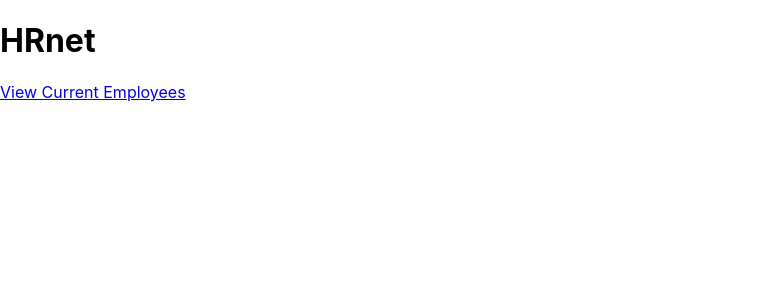
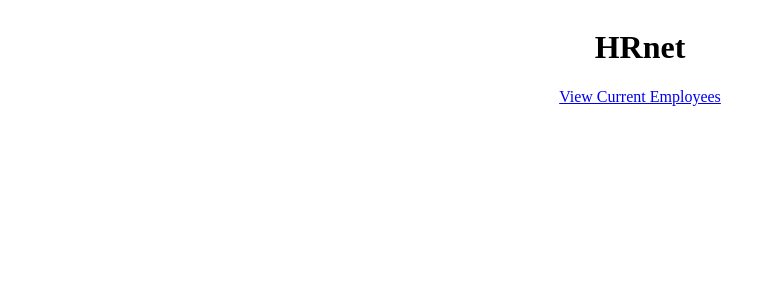
Before and after one commit to Patrice-H/PatriceHochard_14_23072022, a React (Create React App) app: page / in a window 1280 px wide. Shown: the top 300 px of the page, without its empty margins (0-784 px from the left). Built offline with nearby package versions, Linux system fonts and the light colour scheme; the HTML template or start-up script is replaced by a standard one.

Commit message:
Applying a global style

```diff
--- a/src/index.css
+++ b/src/index.css
@@ -1,13 +1,11 @@
-body {
-  margin: 0;
-  font-family: -apple-system, BlinkMacSystemFont, 'Segoe UI', 'Roboto', 'Oxygen',
-    'Ubuntu', 'Cantarell', 'Fira Sans', 'Droid Sans', 'Helvetica Neue',
-    sans-serif;
-  -webkit-font-smoothing: antialiased;
-  -moz-osx-font-smoothing: grayscale;
+.page-title {
+  display: flex;
+  align-items: center;
+  justify-content: center;
 }
-
-code {
-  font-family: source-code-pro, Menlo, Monaco, Consolas, 'Courier New',
-    monospace;
+.container {
+  display: flex;
+  flex-direction: column;
+  align-items: center;
+  justify-content: center;
 }
```
